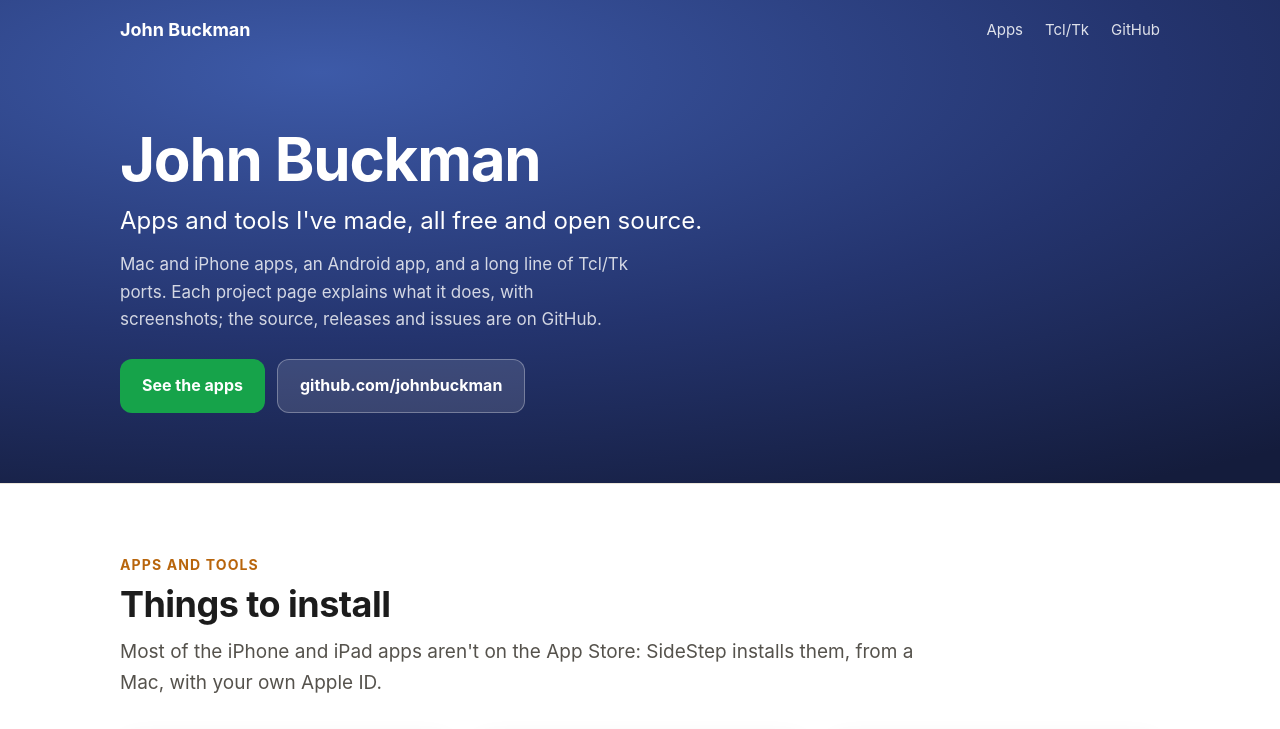
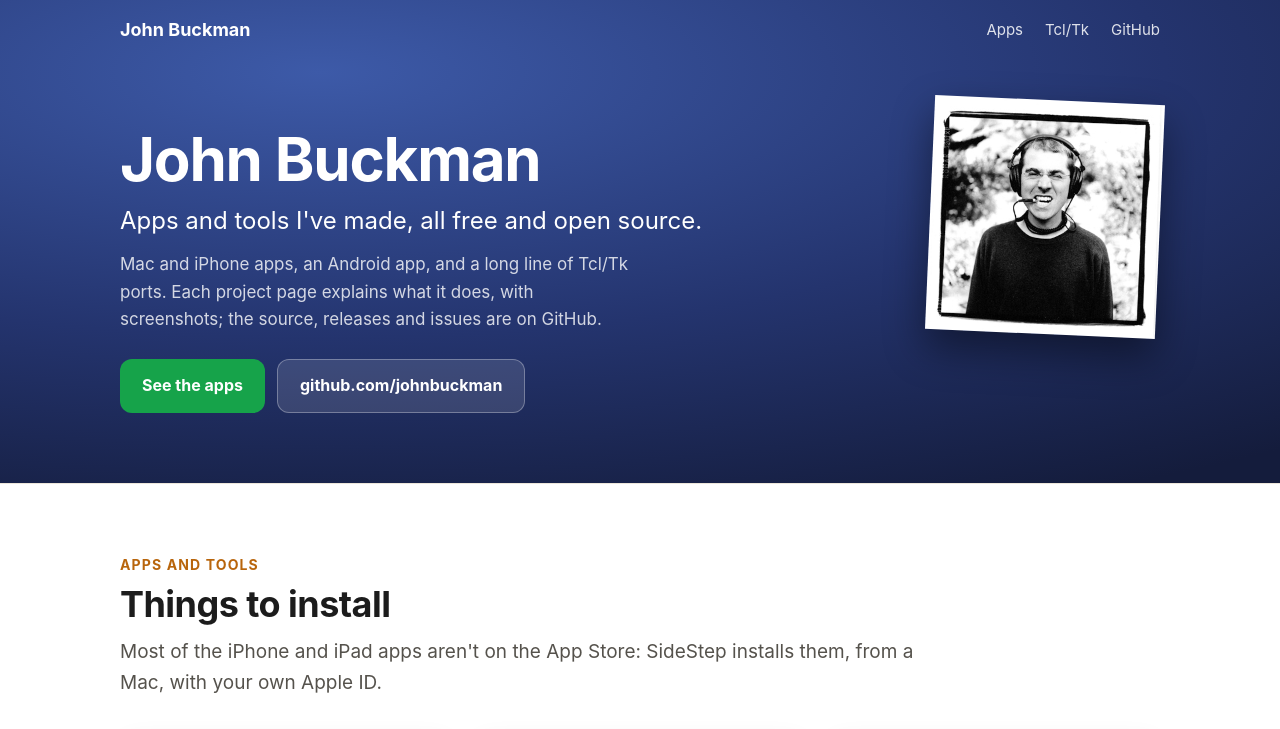
Before and after one commit to johnbuckman/johnbuckman.github.io, a plain HTML site: page index.html in a window 1280 px wide. Shown: the top 729 px of the page. Drawn offline with Linux system fonts and the light colour scheme.

Commit message:
Homepage: John's photo top right in the header
Co-Authored-By: Claude Opus 5.5 <noreply@anthropic.com>

```diff
--- a/index.html
+++ b/index.html
@@ -208,11 +208,12 @@ a.linkcard:hover{text-decoration:none;transform:translateY(-3px);box-shadow:0 2p
 a.linkcard p{flex:1;margin-bottom:12px}
 a.linkcard .go{font-weight:650;font-size:15px;color:var(--link)}
 .hero.home{padding:110px 0 70px}
-.hero.home .wrap{display:block}
+.hero.home .wrap{display:grid;grid-template-columns:1fr auto;gap:40px;align-items:start}
+.hero.home .me{width:230px;height:auto;transform:rotate(2.5deg);box-shadow:0 18px 40px rgba(0,0,0,.45);margin-top:-10px}
 .hero.home h1{font-size:60px}
 .hero.home .lead{max-width:30em}
-@media(max-width:900px){ .projects{grid-template-columns:1fr 1fr} .hero.home h1{font-size:44px} }
-@media(max-width:600px){ .projects{grid-template-columns:1fr} }
+@media(max-width:900px){ .projects{grid-template-columns:1fr 1fr} .hero.home h1{font-size:44px} .hero.home .me{width:150px} }
+@media(max-width:600px){ .projects{grid-template-columns:1fr} .hero.home .wrap{grid-template-columns:1fr} .hero.home .me{order:-1;width:120px;margin:0} }
 </style>
 </head>
 <body>
@@ -227,6 +228,7 @@ a.linkcard .go{font-weight:650;font-size:15px;color:var(--link)}
 </div></header>
 
 <div class="hero home"><div class="wrap">
+  <div>
   <h1>John Buckman</h1>
   <p class="lead">Apps and tools I've made, all free and open source.</p>
   <p class="sub">Mac and iPhone apps, an Android app, and a long line of Tcl/Tk ports. Each project page explains what it does, with screenshots; the source, releases and issues are on GitHub.</p>
@@ -234,6 +236,8 @@ a.linkcard .go{font-weight:650;font-size:15px;color:var(--link)}
     <a class="btn" href="#apps">See the apps</a>
     <a class="btn ghost" href="https://github.com/johnbuckman">github.com/johnbuckman</a>
   </div>
+  </div>
+  <img class="me" src="assets/john-buckman.jpg" width="354" height="360" alt="John Buckman, in headphones">
 </div></div>
 
 <section class="alt" id="apps"><div class="wrap">
```
Also changed, not shown: assets/john-buckman.jpg (added).
